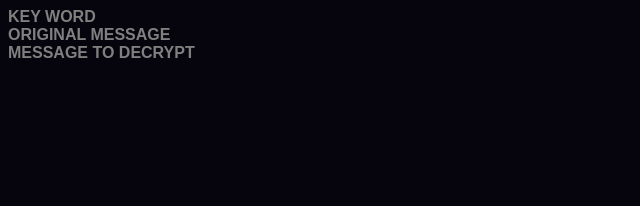
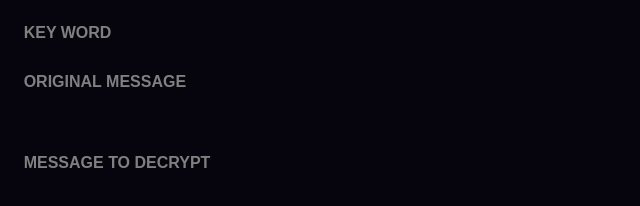
Before and after one commit to Quazar8/s-enigma, an Electron app: page src/index.html in a window 800 px wide. Shown: the whole page, without its empty margins (0-640 px from the left). Drawn offline with Linux system fonts and the light colour scheme.

Commit message:
A bit of styling for the input and output fields

```diff
--- a/src/index.css
+++ b/src/index.css
@@ -4,10 +4,24 @@ html {
   font-family: sans-serif;
 }
 
-*[placeholder]:empty:before {
+.input-field {
+  padding: 2%;
+  height: calc(5vw - 4%);
+}
+
+.input-field[placeholder]:empty:before {
   content: attr(placeholder);
   color: grey;
   font-weight: bolder;
   font-size: 2vw;
   text-transform: uppercase;
 }
+
+.output-field {
+  padding: 2%;
+  min-height: calc(5vw - 4%);
+}
+
+#keyword {
+  color: gold;
+}
--- a/src/index.html
+++ b/src/index.html
@@ -11,16 +11,19 @@
       id = "keyword"
       contenteditable="true"
       placeholder = "key word"
+      class = "input-field"
     ></div>
     <div
       placeholder = "original message"
       contenteditable="true"
-      id = "original"></div>
-    <div id = "original-encrypted"></div>
+      id = "original"
+      class = "input-field"></div>
+    <div id = "original-encrypted" class = "output-field"></div>
     <div
       placeholder = "message to decrypt"
       contenteditable="true"
-      id = "scrambled"></div>
-    <div id = "decrypted"></div>
+      id = "scrambled"
+      class = "input-field"></div>
+    <div id = "decrypted" class = "output-field"></div>
   </body>
 </html>
```
